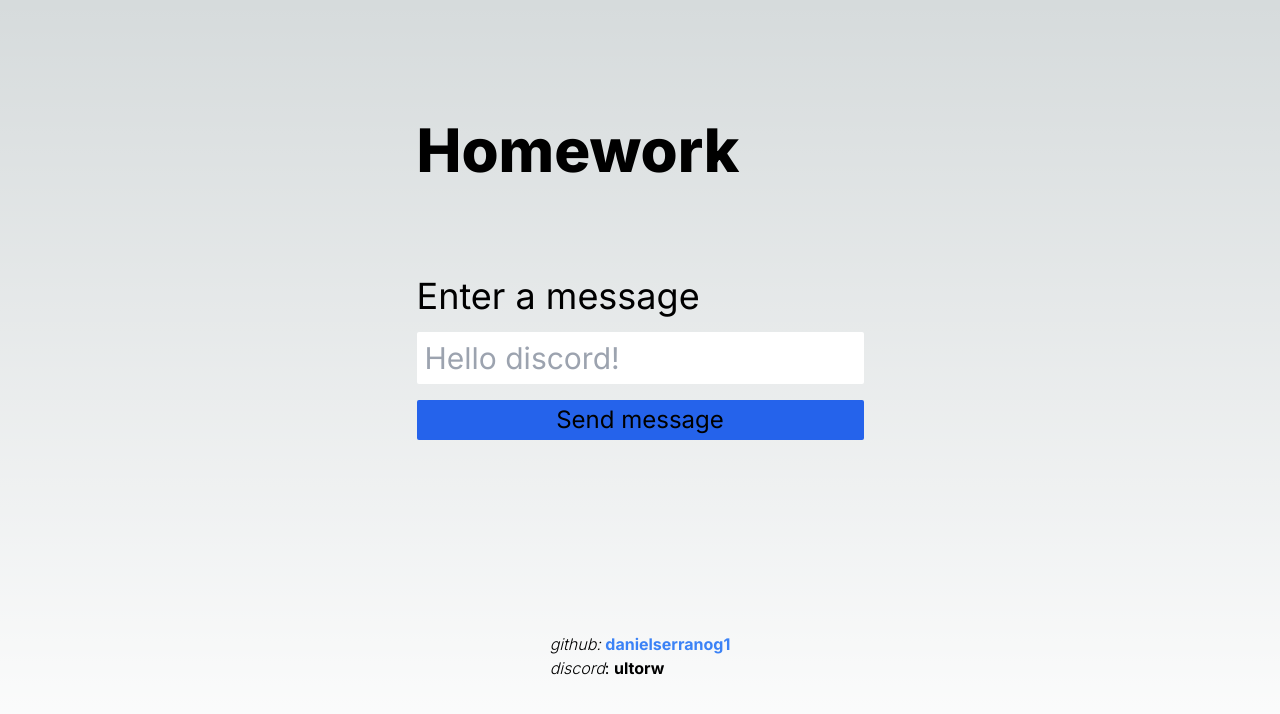
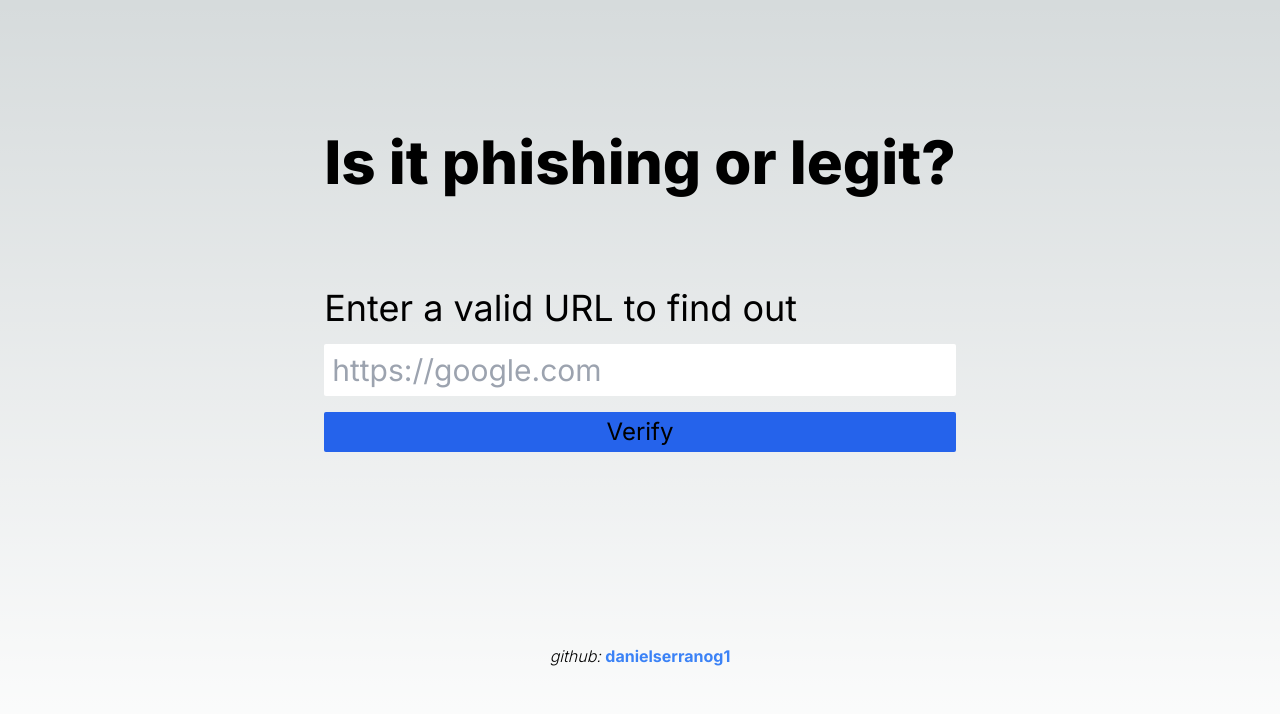
Before and after one commit to dserranog1/phising-ml-front, a Next.js app: page / in a window 1280 px wide. Shown: the top 714 px of the page. Built offline with nearby package versions, Linux system fonts and the light colour scheme.

Commit message:
feat: send URL instead of message

```diff
--- a/src/app/layout.tsx
+++ b/src/app/layout.tsx
@@ -4,7 +4,7 @@ import { Inter } from "next/font/google";
 const inter = Inter({ subsets: ["latin"] });
 
 export const metadata = {
-  title: "Discord Sender",
+  title: "Is Phishing?",
   description: "Generated by create next app",
 };
 
--- a/src/app/page.tsx
+++ b/src/app/page.tsx
@@ -3,26 +3,25 @@ import SubmitButton from "@/components/SubmitButton";
 import { useState } from "react";
 
 export default function Home() {
-  const [message, setMessage] = useState("");
+  const [url, setURL] = useState("");
   const [loading, setLoading] = useState(false);
   const [success, setSucess] = useState(false);
   const [fail, setFail] = useState(false);
 
-  const sendMessage = async () => {
+  const sendurl = async () => {
     try {
       setLoading(true);
-      const res = await fetch("https://www.hackercoop.dev/api/boop", {
+      const res = await fetch("http://localhost:8000/api/predict/", {
         method: "POST",
         headers: {
           "Content-Type": "application/json",
-          Authorization: "Bearer HackerSummer2023",
         },
         body: JSON.stringify({
-          content: `**Message from ultorw**: ${message} `,
+          url,
         }),
       });
       setSucess(true);
-      setMessage("");
+      setURL("");
     } catch (error) {
       setFail(true);
       console.log(error);
@@ -38,23 +37,23 @@ export default function Home() {
   return (
     <main className="flex min-h-screen flex-col justify-center items-center">
       <div className="flex flex-col gap-24">
-        <h1 className="text-6xl font-extrabold">Homework</h1>
+        <h1 className="text-6xl font-extrabold">Is it phishing or legit?</h1>
         <div className="flex flex-col gap-4 text-4xl">
-          <label htmlFor="message">Enter a message</label>
+          <label htmlFor="url">Enter a valid URL to find out</label>
           <input
-            value={message}
+            value={url}
             onChange={(e) => {
-              setMessage(e.target.value);
+              setURL(e.target.value);
             }}
-            name="message"
+            name="url"
             className="p-2 text-3xl focus:outline-none text-slate-800 rounded-sm"
             type="text"
-            placeholder="Hello discord!"
+            placeholder="https://google.com"
           />
           <SubmitButton
-            disabled={!message || success || fail}
+            disabled={!url || success || fail}
             loading={loading}
-            onClick={sendMessage}
+            onClick={sendurl}
             success={success}
             fail={fail}
           />
@@ -71,10 +70,6 @@ export default function Home() {
             danielserranog1
           </a>
         </p>
-        <p>
-          <span className="font-light italic">discord</span>:{" "}
-          <span className="font-bold">ultorw</span>
-        </p>
       </footer>
     </main>
   );
--- a/src/components/SubmitButton.tsx
+++ b/src/components/SubmitButton.tsx
@@ -20,7 +20,7 @@ const SubmitButton: FC<Props> = ({
     ? "Message sent successfully"
     : fail
     ? "Message failed to be sent"
-    : "Send message";
+    : "Verify";
   return (
     <>
       {!loading ? (
```
